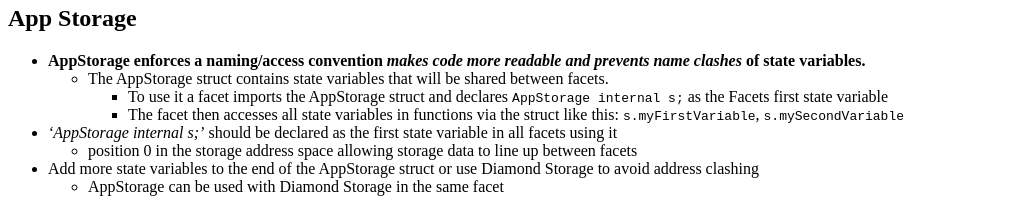
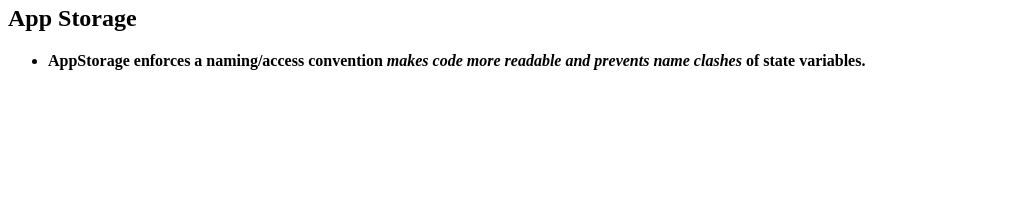
Before and after one commit to snarkworld/info.diamonds, a Next.js app: page /diamondStorage in a window 1280 px wide. Shown: the part 927-1136 px from the top of the page, without its empty margins (0-1012 px from the left). After the commit the page ends 1013 px from the top, so only its background shows below. Built offline with nearby package versions, Linux system fonts and the light colour scheme.

Commit message:
update to Storage

```diff
--- a/pages/diamondStorage.mdx
+++ b/pages/diamondStorage.mdx
@@ -53,10 +53,3 @@
 ## **App Storage**
 
 - **AppStorage enforces a naming/access convention *makes code more readable and prevents name clashes* of state variables.**
-    - The AppStorage struct contains state variables that will be shared between facets.
-        - To use it a facet imports the AppStorage struct and declares `AppStorage internal s;` as the Facets first state variable
-        - The facet then accesses all state variables in functions via the struct like this: `s.myFirstVariable`, `s.mySecondVariable`
-- *‘AppStorage internal s;’* should be declared as the first state variable in all facets using it
-    - position 0 in the storage address space allowing storage data to line up between facets
-- Add more state variables to the end of the AppStorage struct or use Diamond Storage to avoid address clashing
-    - AppStorage can be used with Diamond Storage in the same facet
```
